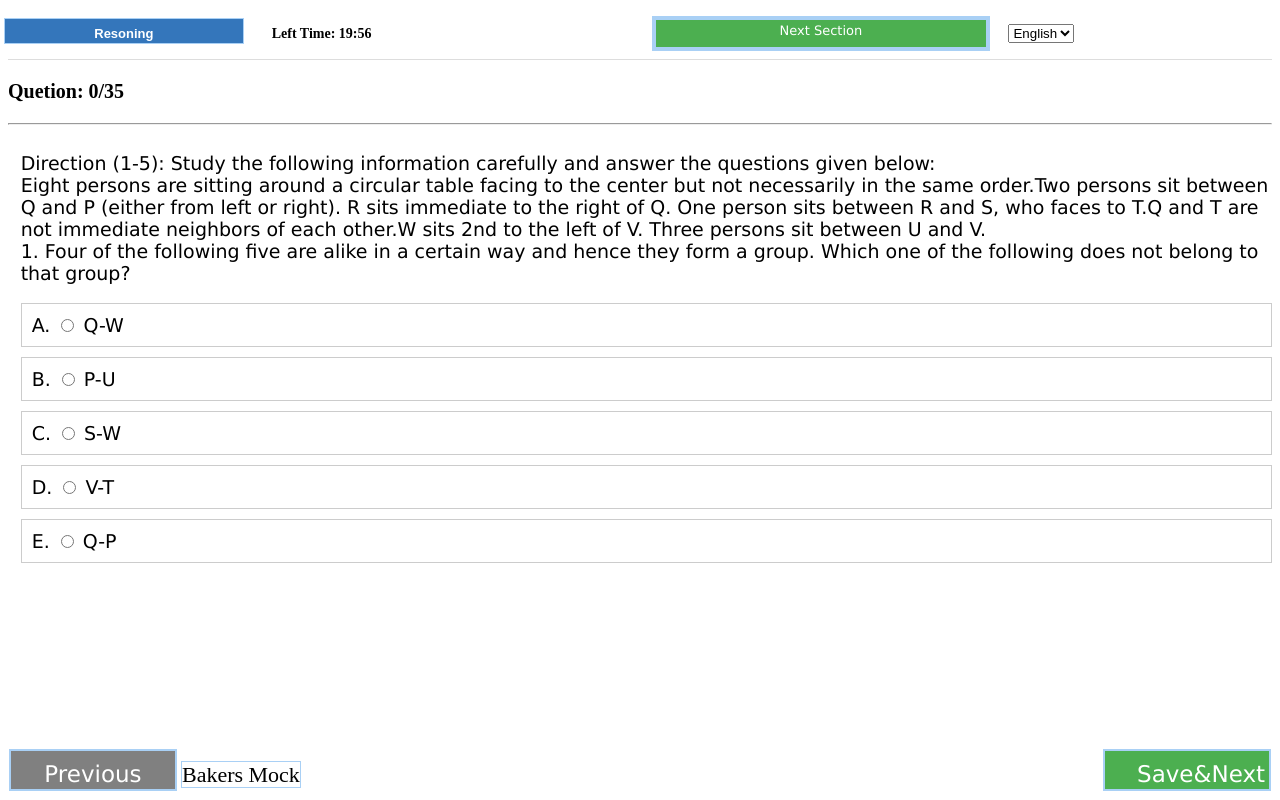
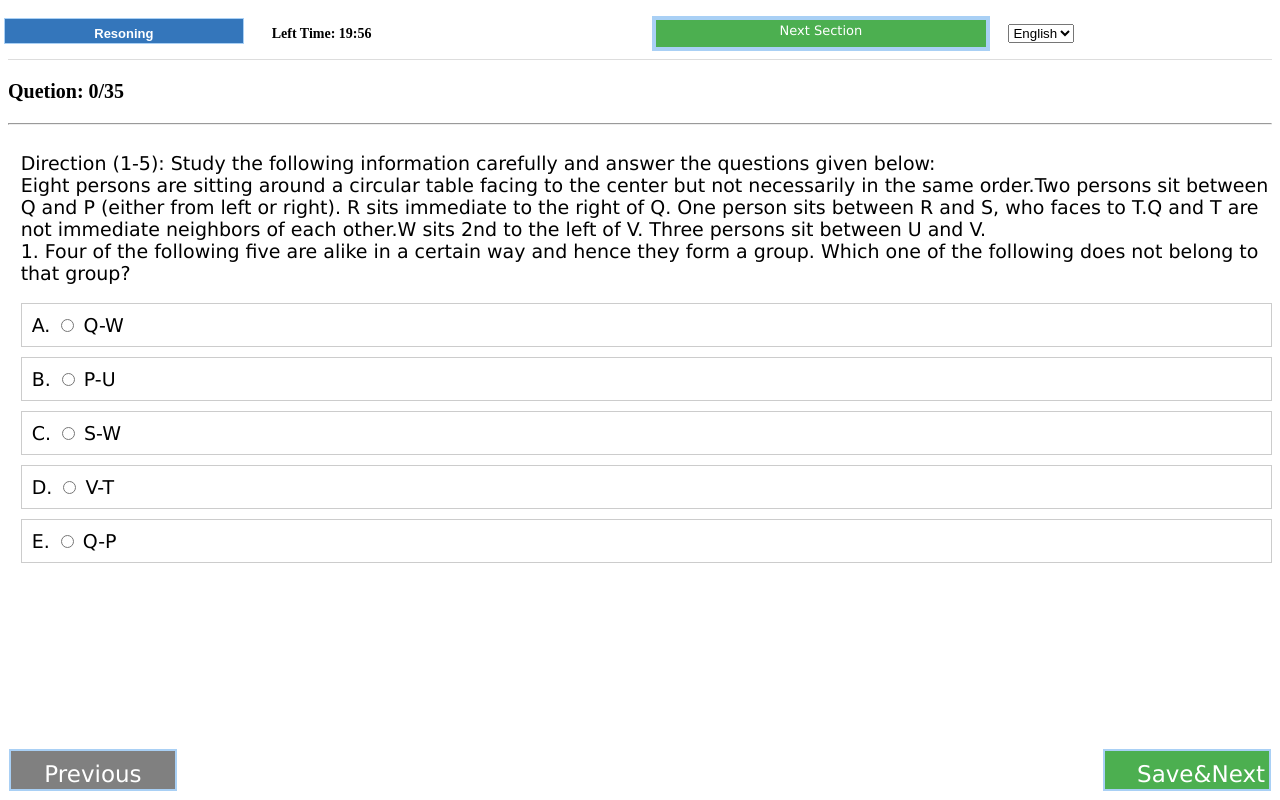
Before and after one commit to Bankmock/Mocktest, a plain HTML site: page mock1/r.html in a window 1280 px wide. Drawn offline with Linux system fonts and the light colour scheme.

Commit message:
Update r.html

```diff
--- a/mock1/r.html
+++ b/mock1/r.html
@@ -1,6 +1,8 @@
 <!DOCTYPE html>
 <html>
 <head>
+	<meta http-equiv="Content-Type" content="text/html; charset=UTF-8">
+<meta name="viewport" content="width=device-width, initial-scale=1.0">
     <title>Resoning  - English and Hindi</title>
 
     <link rel="stylesheet" type="text/css" href="style.css">
@@ -76,12 +78,7 @@ does not belong to that group?
 		  <div id="button-holder" style="display: block;">
 		     <a> <span id="clear" onclick="showPreviousQuestion()" style="font-size: 23px;"> Previous
                    </span>
-                 </a>
-				 <a>
-                   <span id="brand" style="font-size: 22px;  border:1px solid #A9D0F5; ">
-                     Bakers Mock
-                   </span>
-                 </a
+	</a>
                  <a>
                    <span id="next" onclick="saveAndNext()" style="font-size: 23px;">
                      Save&amp;Next
```
